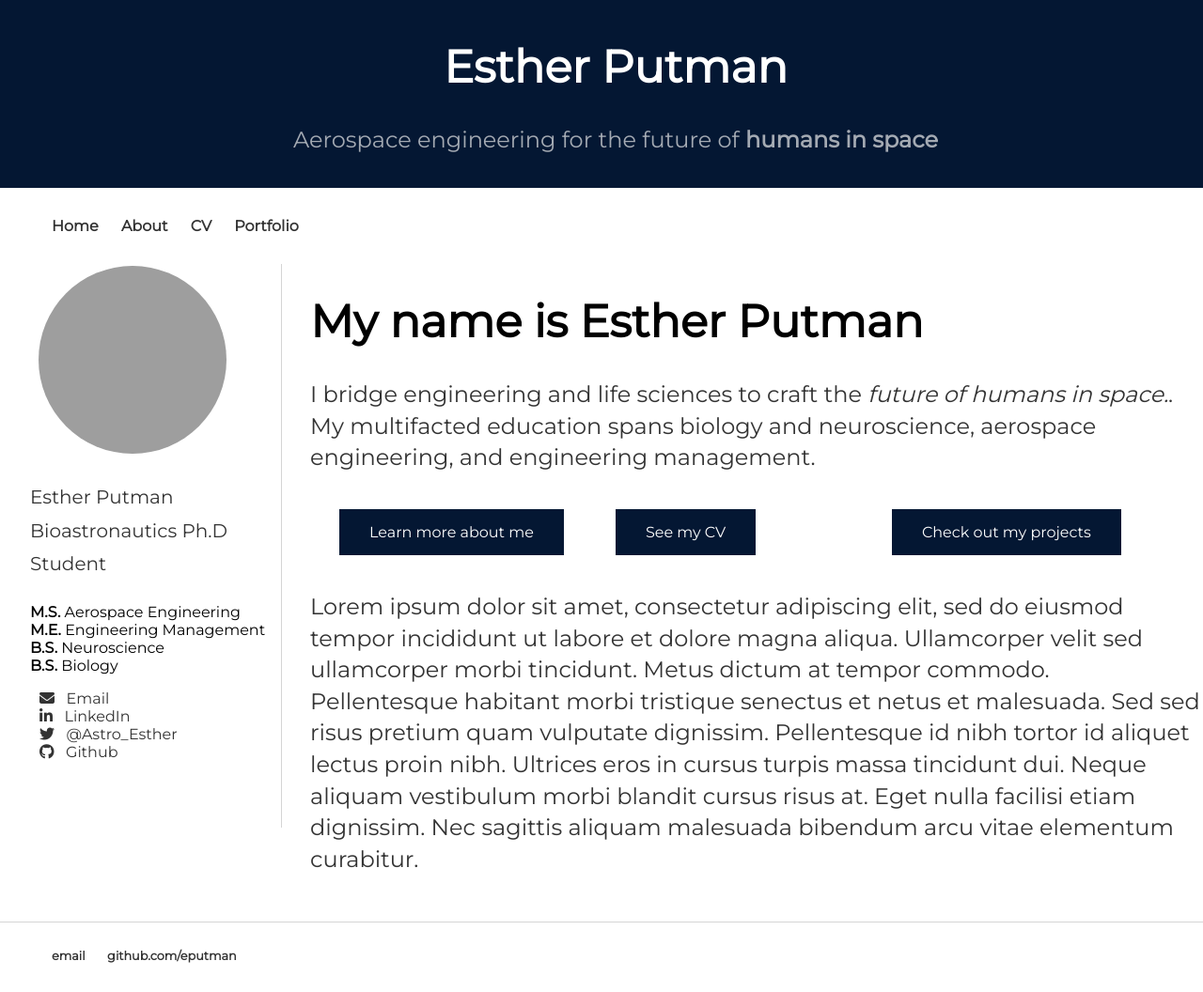
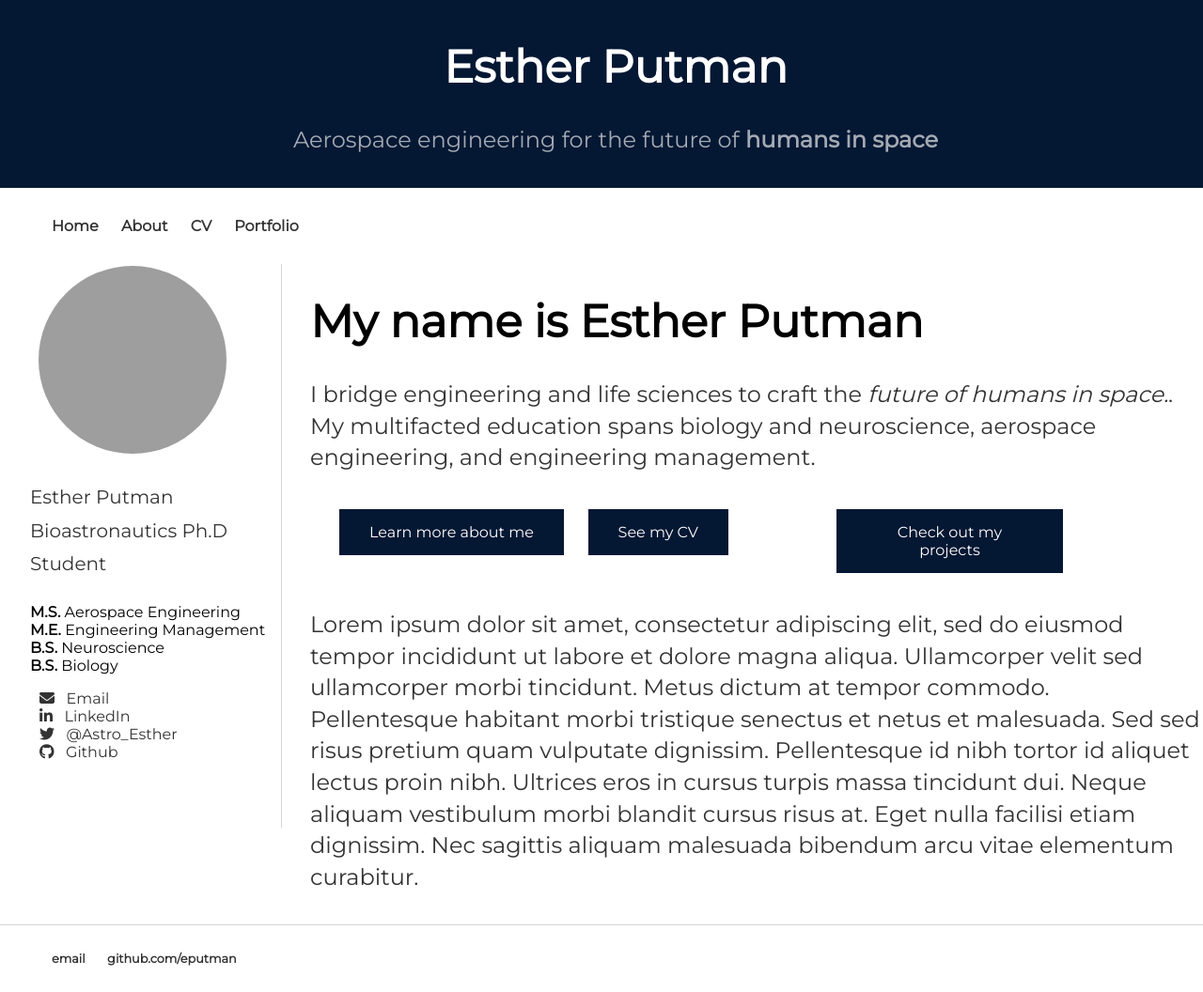
Before and after one commit to eputman/eputman.github.io, a Jekyll site: the page built from index.html, in a window 1280 px wide and 1056 px high. Shown: the whole window at 94% size. Built offline with Jekyll 4.4.1, drawn with Linux system fonts in a browser that asks for light colours; nearby versions of some CDN libraries; grey boxes are pictures that could not be loaded.

Commit message:
Update main.css

```diff
--- a/css/main.css
+++ b/css/main.css
@@ -24,7 +24,7 @@
 }
 .pageref-container {
   float: left;
-  width: 33.33%;
+  width: 30%;
   padding: 10px;
 }
 .clearfix::after {
```
